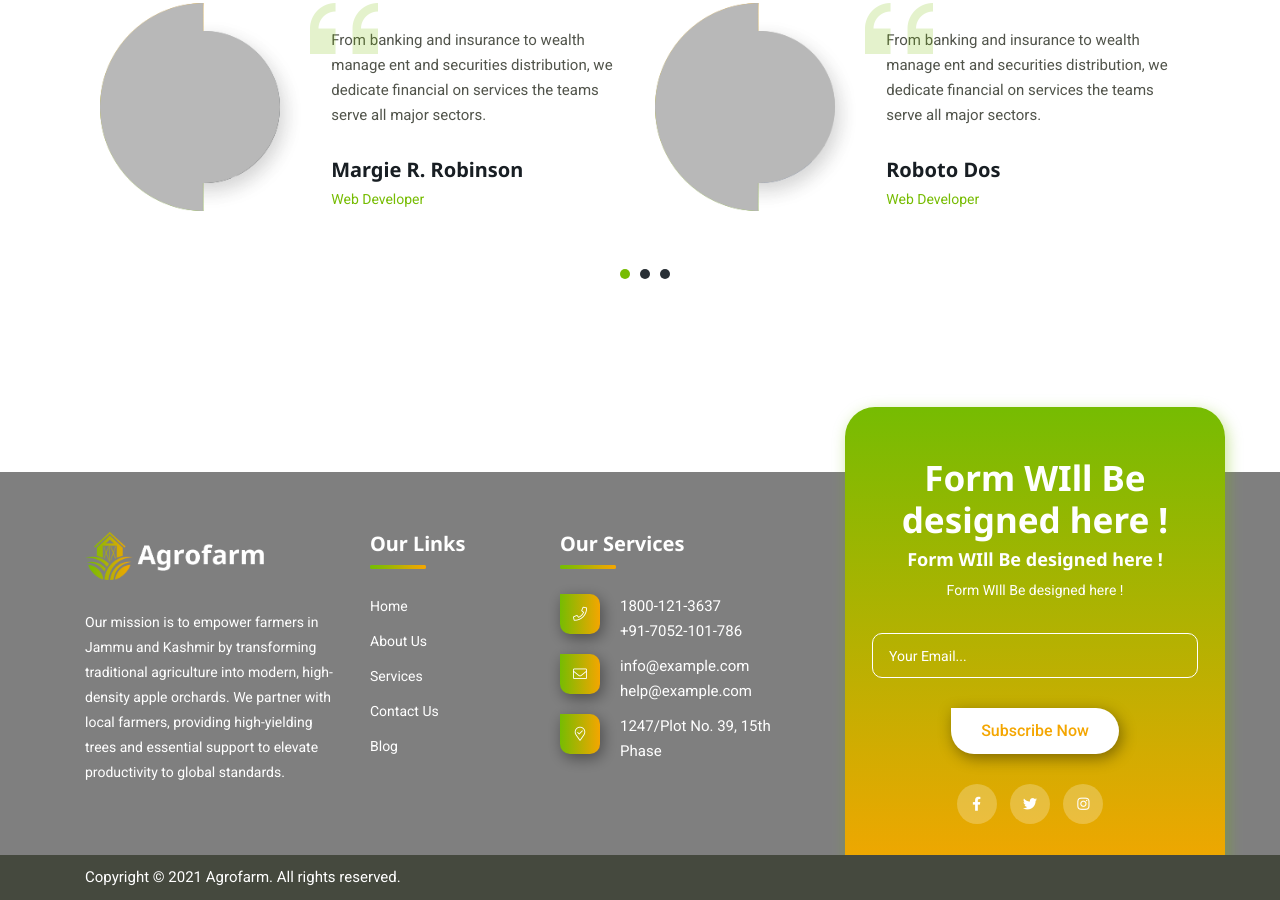
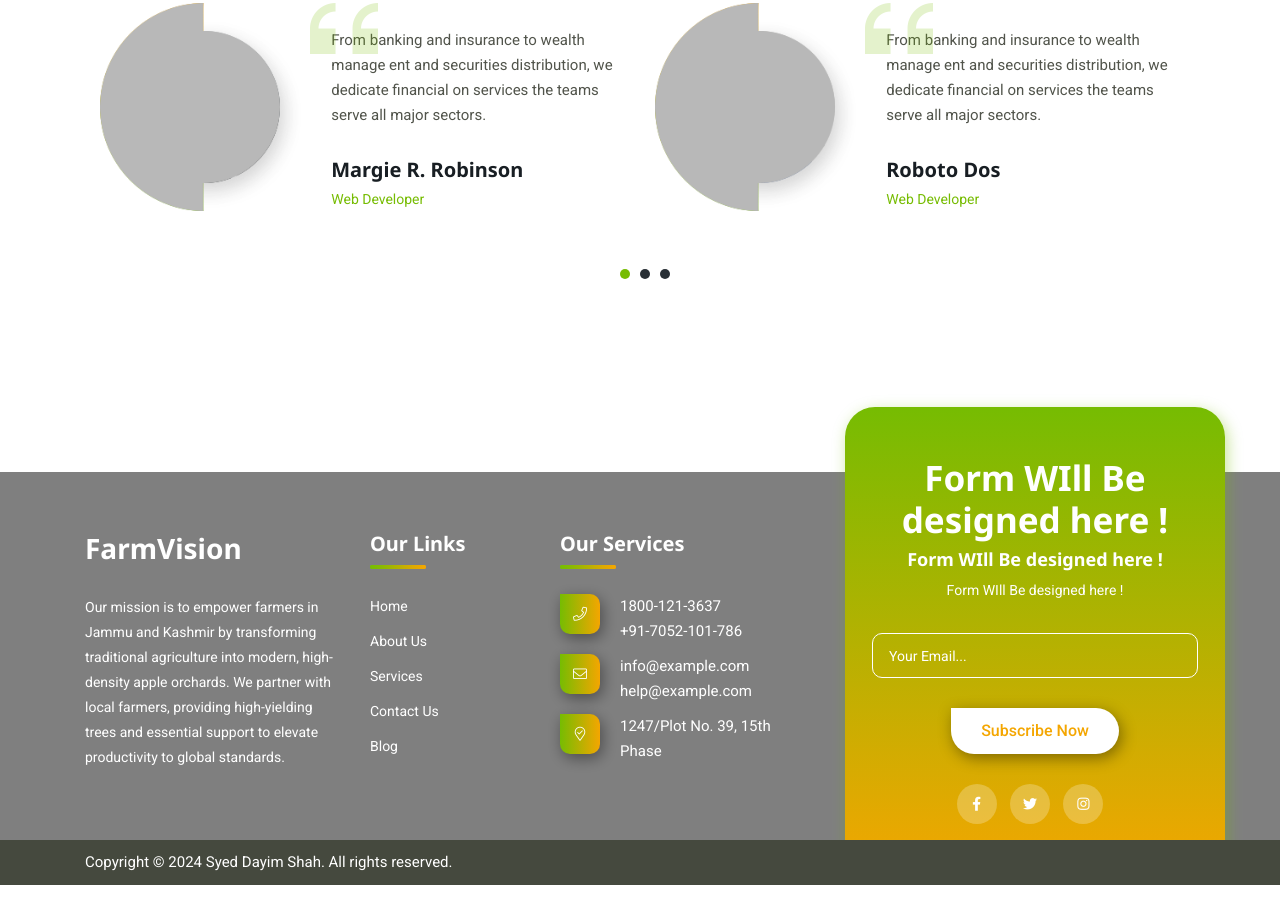
Before and after one commit to syedDayim/FarmVisionlayout1, a plain HTML site: page index.html in a window 1280 px wide. Shown: the part 4827-5727 px from the top of the page. Drawn offline with Linux system fonts and the light colour scheme.

Commit message:
final touches

```diff
--- a/index.html
+++ b/index.html
@@ -855,7 +855,7 @@
                     <div class="col-xl-3 col-lg-3 col-sm-6">
                         <div class="footer-widget mb-30">
                             <div class="f-widget-title mb-30">
-                                <img src="img/logo/f_logo.png" alt="img">
+                                <h3 style="color: white;">FarmVision</h3>
                             </div>
                             <p>Our mission is to empower farmers in Jammu and Kashmir by transforming
                                 traditional agriculture into modern, high-density apple orchards. We partner with local
@@ -939,7 +939,7 @@
             <div class="container">
                 <div class="row align-items-center">
                     <div class="col-lg-6">
-                        Copyright © 2021 Agrofarm. All rights reserved.
+                        Copyright © 2024 Syed Dayim Shah. All rights reserved.
                     </div>
                     <div class="col-lg-6 text-right text-xl-right">
 
```
